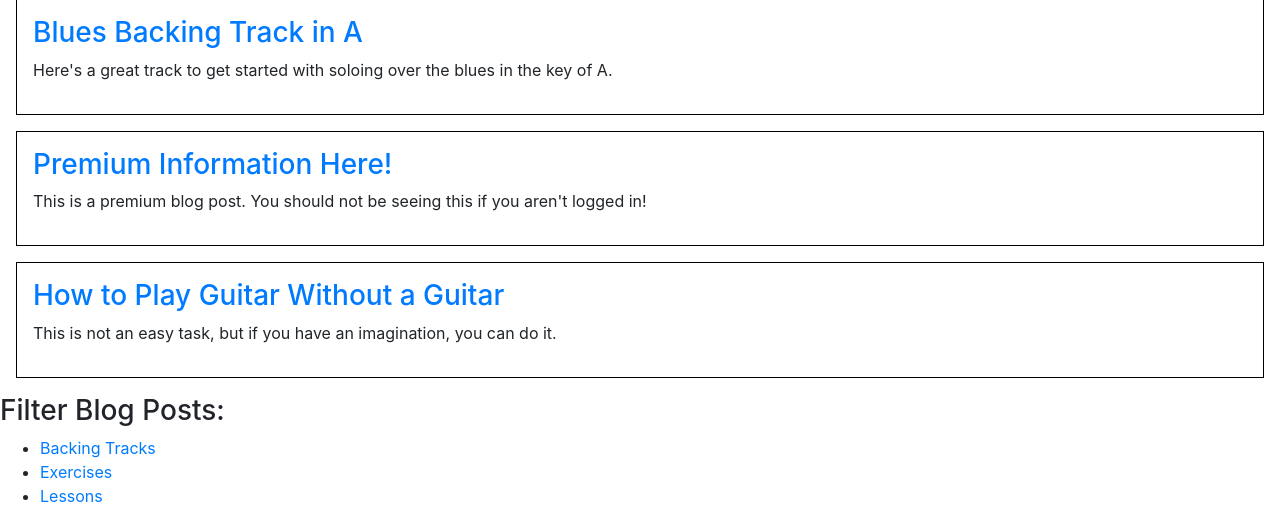
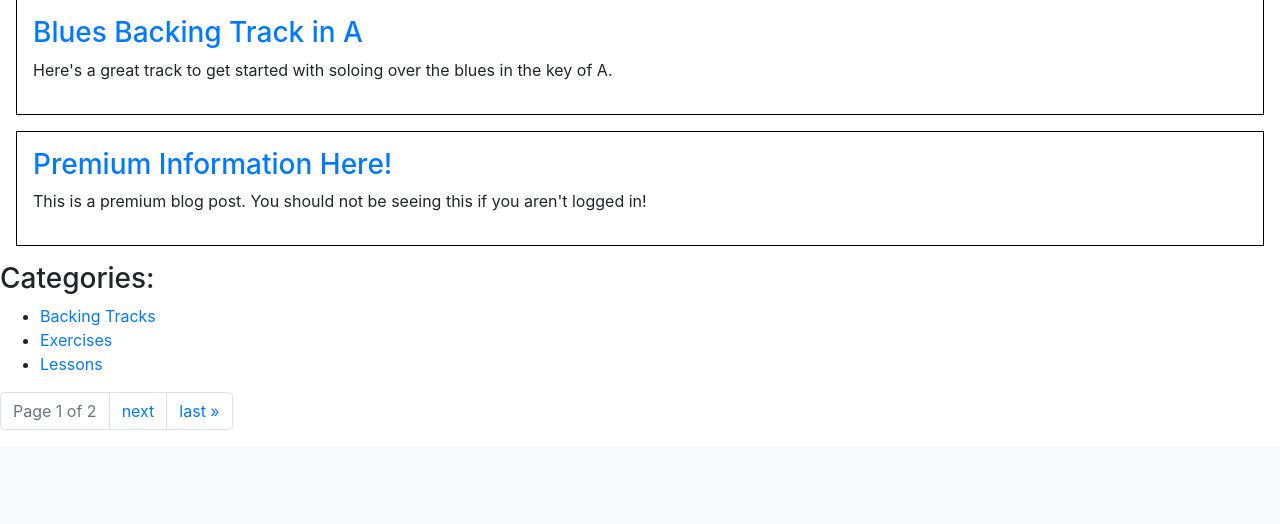
Before and after one commit to chriskorsak/capstone, a Django app: page / in a window 1280 px wide. Shown: the part 1190-1714 px from the top of the page. After the commit the page ends 1620 px from the top, so only its background shows below. Run offline with Django 3.2, Linux system fonts and the light colour scheme; a user stored in the database is signed in; data comes from the database, SQL or seed files in the repository; both versions use the stored data as it was after the commit; some libraries are stand-ins or nearby versions.

Commit message:
implement pagination functionality on blog: update index view, update index.html template.

```diff
--- a/ckblues/templates/ckblues/index.html
+++ b/ckblues/templates/ckblues/index.html
@@ -4,14 +4,14 @@
 {% block body %}
   <h2>CK Blues: Blog</h2>
 
-  {% for post in posts %}
+  {% for post in page_obj %}
     <section class="post">
       <h3><a href="{% url 'post' post.slug %}">{{ post.title }}</a></h3>
       <p>{{ post.excerpt }}</p>
     </section>
   {% endfor %}
 
-  <h3>Filter Blog Posts:</h3>
+  <h3>Categories:</h3>
     <ul>
       {% for category in categories %}
         <li><a href="{% url 'filterCategory' category %}">{{ category }}</a></li>
@@ -20,6 +20,7 @@
       {% endfor %}
     </ul>
 
+  {% comment %}
     {% if user.is_authenticated %}
     <!-- display all filtered content if logged in -->
       {% for post in allFilteredPosts %}
@@ -37,5 +38,28 @@
         </section>
       {% endfor %}
     {% endif %}
+  {% endcomment %}
+
+  <!-- navigation  -->
+  <nav class="pagination left-align">
+    <ul class="pagination">
+      {% if page_obj.has_previous %}
+        <li class="page-item"><a class="page-link" href="?page=1">&laquo; first</a></li>
+        <li class="page-item"><a class="page-link" href="?page={{ page_obj.previous_page_number }}">previous</a></li>
+      {% endif %}
+
+        <li class="page-item disabled">
+          <a class="page-link" aria-disabled="true">
+            Page {{ page_obj.number }} of {{ page_obj.paginator.num_pages }}
+          </a>
+        </li>
+
+      {% if page_obj.has_next %}
+        <li class="page-item"><a class="page-link" href="?page={{ page_obj.next_page_number }}">next</a></li>
+        <li class="page-item"><a class="page-link" href="?page={{ page_obj.paginator.num_pages }}">last &raquo;</a></li>
+      {% endif %}
+    </ul>
+  </nav>
+
 
 {% endblock %}
--- a/ckblues/views.py
+++ b/ckblues/views.py
@@ -18,6 +18,11 @@ def index(request):
   else:
     posts = Post.objects.filter(published=True).filter(premium=False).order_by('-date')
 
+  paginator = Paginator(posts, 10) # Show 10 posts per page.
+  page_number = request.GET.get('page')
+  page_obj = paginator.get_page(page_number)
+
+  # exctract distinct list of blog post categories
   categories = {}
   # iterate through posts and add category if not in dict, or increment if already in dict
   for post in posts:
@@ -27,8 +32,9 @@ def index(request):
       categories[post.category] += 1
 
   return render(request, "ckblues/index.html", {
-  "posts": posts,
-  "categories": sorted(categories)
+  # "posts": posts,
+  "categories": sorted(categories),
+  'page_obj': page_obj
   })
 
 def filterCategory(request, category):
```
Also changed, not shown: db.sqlite3. Lines whose indentation alone changed are shown as unchanged.
